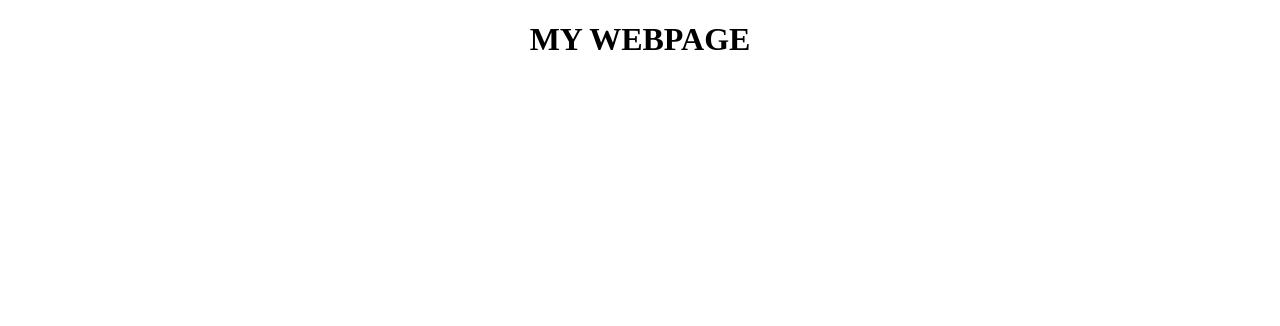
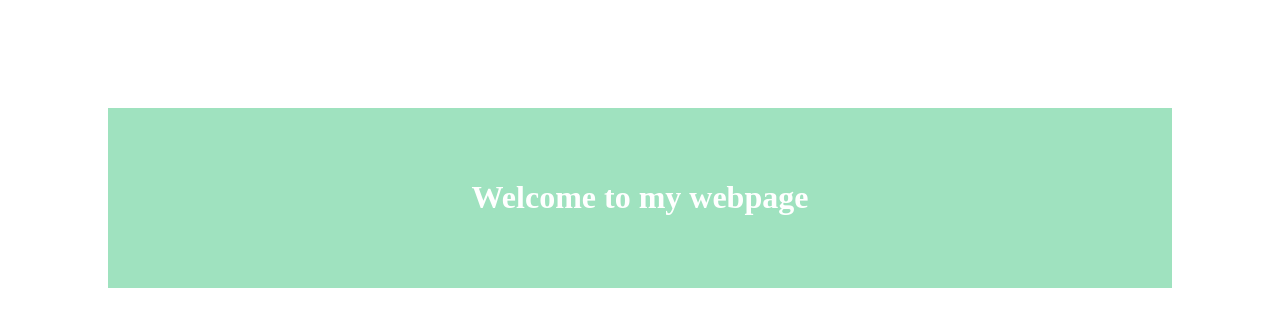
Before and after one commit to KartikDhawaniya/kartik.github.io, a plain HTML site: page index.html in a window 1280 px wide. Drawn offline with Linux system fonts and the light colour scheme.

Commit message:
Added CSS

```diff
--- a/index.html
+++ b/index.html
@@ -4,9 +4,12 @@
 	<meta charset="utf-8">
 	<title>Web</title>
 	<meta name="viewport" content="width=device-width,initial-scale=1.0">
+	<link rel="stylesheet" href="style.css">
 </head>
 <body>
-	<h1 style="text-align:center">MY WEBPAGE</h1>
+	<div class="cont">
+	<h1 class="head">Welcome to my webpage</h1>
+	</div>
 </body>
 
 </html>
--- /dev/null
+++ b/style.css
@@ -0,0 +1,21 @@
+.cont{
+	padding: 50px;
+	margin: 50px;
+	width =80%;
+	background-color: #9fe2bf;
+}
+
+body{
+	padding: 50px;
+	background-color: white;
+}
+
+*{
+	box-sizing: border-box;
+}
+
+.head{
+	text-align: center;
+	font-size: 40;
+	color: #ffffff;
+}
```
